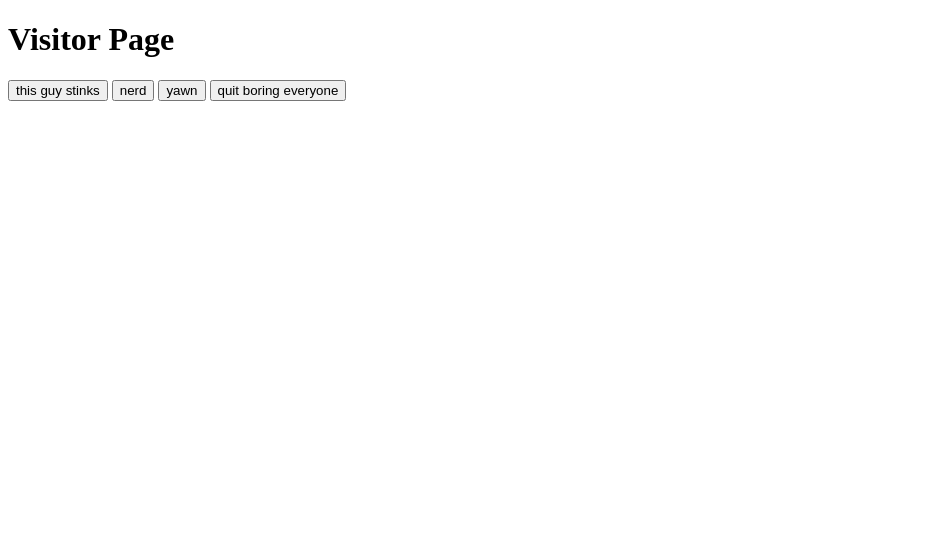
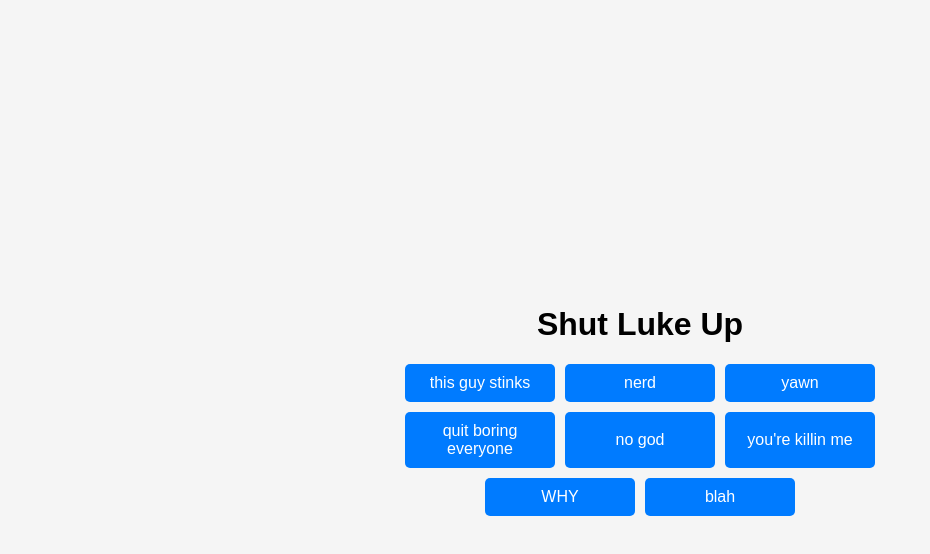
Before and after one commit to Luke-McMahon/nerd-alert, a website: page public/index.html in a window 1280 px wide. Shown: the whole page, without its empty margins (0-930 px from the left). Drawn offline with nearby package versions, Linux system fonts and the light colour scheme; no server answers.

Commit message:
added css and sounds

```diff
--- a/public/index.html
+++ b/public/index.html
@@ -4,15 +4,69 @@
 
 <head>
 	<meta charset="UTF-8">
-	<title>Visitor Page</title>
+	<title>Shut Luke Up</title>
+	<style>
+		body {
+			font-family: Arial, sans-serif;
+			margin: 0;
+			display: flex;
+			justify-content: center;
+			align-items: center;
+			height: 100vh;
+			background-color: #f5f5f5;
+		}
+
+		.container {
+			text-align: center;
+		}
+
+		.center {
+			display: flex;
+			flex-wrap: wrap;
+			gap: 10px;
+			margin-top: 20px;
+			justify-content: center;
+			max-width: 600px;
+		}
+
+		.play-sound-button {
+			background-color: #007bff;
+			color: white;
+			border: none;
+			padding: 10px 20px;
+			font-size: 16px;
+			border-radius: 5px;
+			cursor: pointer;
+			transition: background-color 0.3s;
+			width: 150px;
+		}
+
+		.play-sound-button:hover {
+			background-color: #0056b3;
+		}
+
+		.play-sound-button:disabled {
+			background-color: gray;
+			cursor: not-allowed;
+			opacity: 0.6;
+		}
+	</style>
 </head>
 
 <body>
-	<h1>Visitor Page</h1>
-	<button class="play-sound-button" data-sound="this-guy-stinks">this guy stinks</button>
-	<button class="play-sound-button" data-sound="homer-simpson-nerd">nerd</button>
-	<button class="play-sound-button" data-sound="regular-yawn">yawn</button>
-	<button class="play-sound-button" data-sound="quit-boring-everyone">quit boring everyone</button>
+	<div class="container">
+		<h1>Shut Luke Up</h1>
+		<div class="center">
+			<button class="play-sound-button" data-sound="this-guy-stinks">this guy stinks</button>
+			<button class="play-sound-button" data-sound="homer-simpson-nerd">nerd</button>
+			<button class="play-sound-button" data-sound="regular-yawn">yawn</button>
+			<button class="play-sound-button" data-sound="quit-boring-everyone">quit boring everyone</button>
+			<button class="play-sound-button" data-sound="no-god">no god</button>
+			<button class="play-sound-button" data-sound="killin-me">you're killin me</button>
+			<button class="play-sound-button" data-sound="why">WHY</button>
+			<button class="play-sound-button" data-sound="blah">blah</button>
+		</div>
+	</div>
 	<script src="https://cdn.socket.io/4.5.4/socket.io.min.js"></script>
 	<script>
 		const socket = io();
@@ -23,6 +77,11 @@
 			button.addEventListener('click', () => {
 				const soundFile = button.getAttribute('data-sound');
 				socket.emit('play sound', soundFile);
+
+				button.disabled = true;
+				setTimeout(() => {
+					button.disabled = false;
+				}, 500);
 			});
 		})
 	</script>
--- a/server.js
+++ b/server.js
@@ -18,7 +18,10 @@ io.on('connection', (socket) => {
 	});
 
 	socket.on('play sound', (soundFile) => {
-		const allowedSounds = ['this-guy-stinks', 'homer-simpson-nerd', 'regular-yawn', 'quit-boring-everyone'];
+		const allowedSounds = [
+			'this-guy-stinks', 'homer-simpson-nerd', 'regular-yawn', 'quit-boring-everyone',
+			'killin-me', 'why', 'blah', 'no-god'
+		];
 		if (allowedSounds.includes(soundFile)) {
 			if (ownerSocketId) {
 				console.log(`Play sound requested by ${socket.id}: ${soundFile}`);
```
Also changed, not shown: 7 other files.
